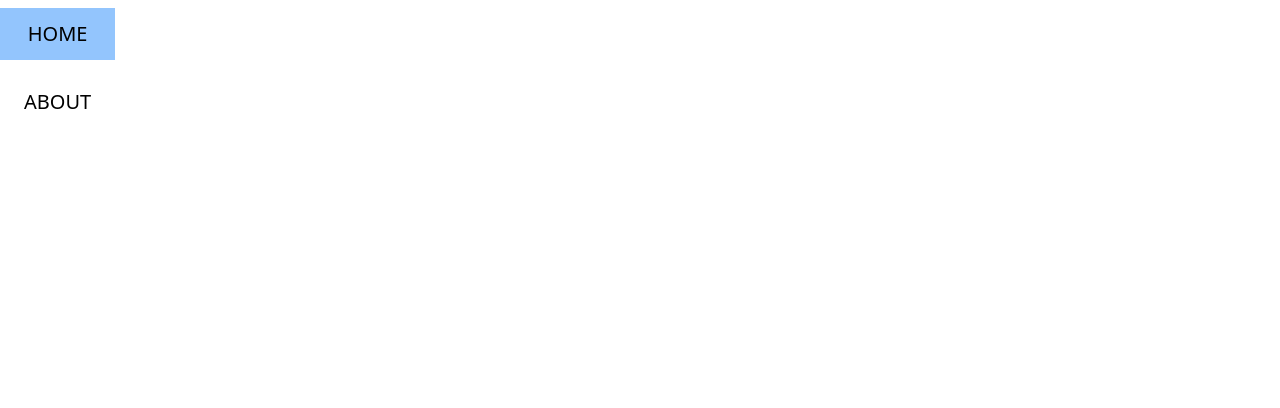
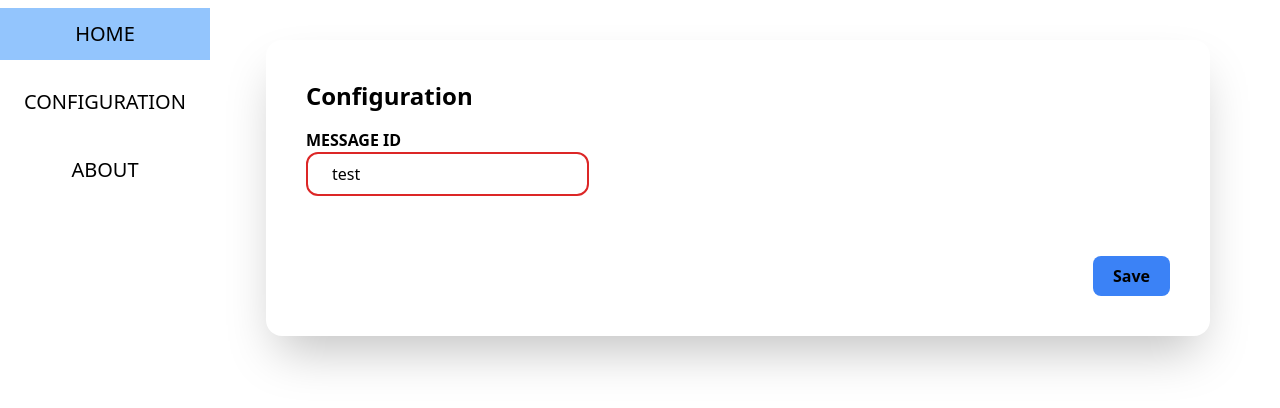
Before and after one commit to elimc/HelloDear, a Vue app in the folder dashboard/: page /config in a window 1280 px wide. Before the commit this address had no page. Shown: the top 408 px of the page. Built offline with nearby package versions, Linux system fonts and the light colour scheme.

Commit message:
Added configuration view

```diff
--- a/dashboard/src/App.vue
+++ b/dashboard/src/App.vue
@@ -17,6 +17,10 @@ export default {
         route: "/home"
       },
       {
+        name: "Configuration",
+        route: "/config"
+      },
+      {
         name: "About",
         route: "/about"
       },
@@ -27,7 +31,7 @@ export default {
     // This is not really a good way to manage state,
     // but there's not much time to set up a proper store
     const state = ref({
-      test: "test key"
+      messageID: "test"
     })
 
     // Provide global state so it available in any components if required
--- a/dashboard/src/router/index.js
+++ b/dashboard/src/router/index.js
@@ -10,6 +10,12 @@ const router = createRouter({
       component: () => import('../views/HomeView.vue')
     },
     {
+      path: '/config',
+      name: 'configuration',
+      component: () => import('../views/ConfigurationView.vue')
+    },
+
+    {
       path: '/about',
       name: 'about',
       // route level code-splitting
--- /dev/null
+++ b/dashboard/src/views/ConfigurationView.vue
@@ -0,0 +1,75 @@
+<template>
+  <card-widget :title="title">
+    <div v-for="field in fields" :key="field.key" class="mb-5">
+      <label class="pr-3 uppercase font-bold" :for="field.label">
+        {{ field.label }}
+      </label>
+      <br />
+      <input
+        type="text"
+        :name="field.label"
+        pattern="^\d+$"
+        :value="field.value"
+        @input="
+          ({ target }) =>
+            target.validity.valid ? (field.value = target.value) : {}
+        "
+        class="
+          px-6
+          py-2
+          bg-transparent
+          border-2 border-cyan-800
+          rounded-xl
+          invalid:border-red-600
+          valid:border-green-600
+        "
+      />
+    </div>
+    <button
+      class="
+        self-end
+        mt-10
+        px-5
+        py-2
+        bg-blue-500
+        font-semibold
+        rounded-lg
+        hover:scale-105
+        transition-all
+      "
+      @click="submit"
+    >
+      Save
+    </button>
+  </card-widget>
+</template>
+
+<script>
+import { inject, ref } from "vue";
+import CardWidget from "../components/Card.vue";
+
+export default {
+  name: "Home",
+  setup() {
+    const title = ref("Configuration");
+    const state = inject("state");
+    const fields = ref([
+      {
+        label: "Message ID",
+        key: "messageID",
+        pattern: /^\d+$/,
+        value: state.value.messageID,
+      },
+    ]);
+    const submit = () => {
+      fields.value.forEach(({ key, value }) => {
+        if(value) {
+          state.value[key] = value;
+        }
+      });
+    };
+    return { title, state, fields, submit };
+  },
+  components: { CardWidget },
+};
+</script>
```
